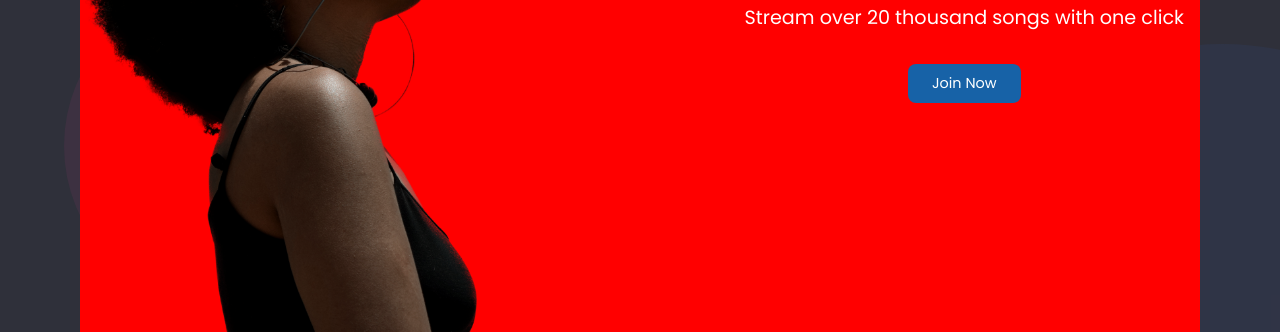
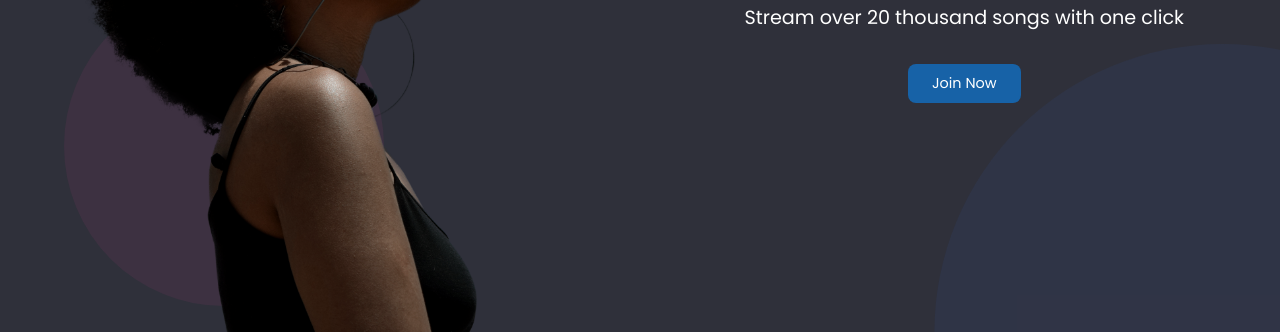
Before and after one commit to a-basit4/landing-page-soundwave, a plain HTML site: page index.html in a window 1280 px wide. Shown: the part 468-800 px from the top of the page. Drawn offline with Linux system fonts and the light colour scheme.

Commit message:
test css change

```diff
--- a/style.css
+++ b/style.css
@@ -71,9 +71,7 @@ body {
 
 /*Home Main Section*/
 /*Shared Style On All Pages*/
-.home-main-section {
-	background-color: red;
-}
+
 .title {
 	font-weight: 500;
 	font-size: 3em;
```
